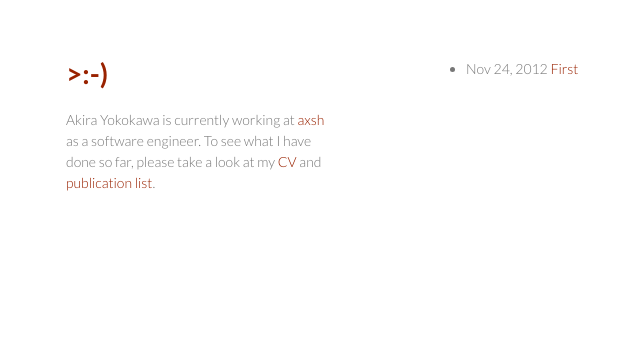
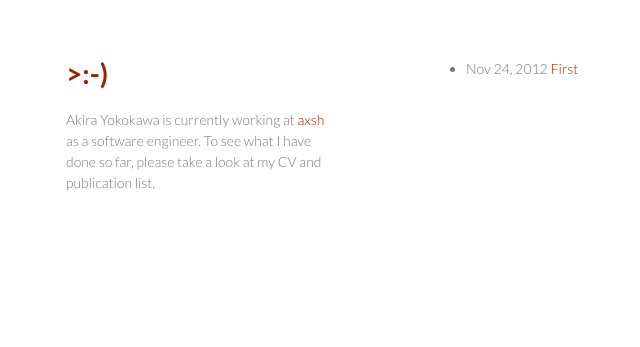
Before and after one commit to akry/akry.github.com, a Jekyll site: the page built from index.html, in a window 1280 px wide. Shown: the top 347 px of the page, without its empty margins (144-784 px from the left). Built offline with Jekyll 4.4.1, drawn with Linux system fonts in a browser that asks for light colours; part of the change alters nothing that is shown.

```diff
--- a/_layouts/default.html
+++ b/_layouts/default.html
@@ -16,7 +16,7 @@
       <header>
         <h1><a href="http://akry.github.com">&gt;:-)</a></h1>
 	Akira Yokokawa is currently working at <a href="http://axsh.jp/" target="_blank">axsh</a> as a software engineer.
-	To see what I have done so far, please take a look at my <a href="/cv.html">CV</a> and <a href="/publications.html">publication list</a>.
+	To see what I have done so far, please take a look at my CV and publication list.
       </header>
       <section>
 
```
